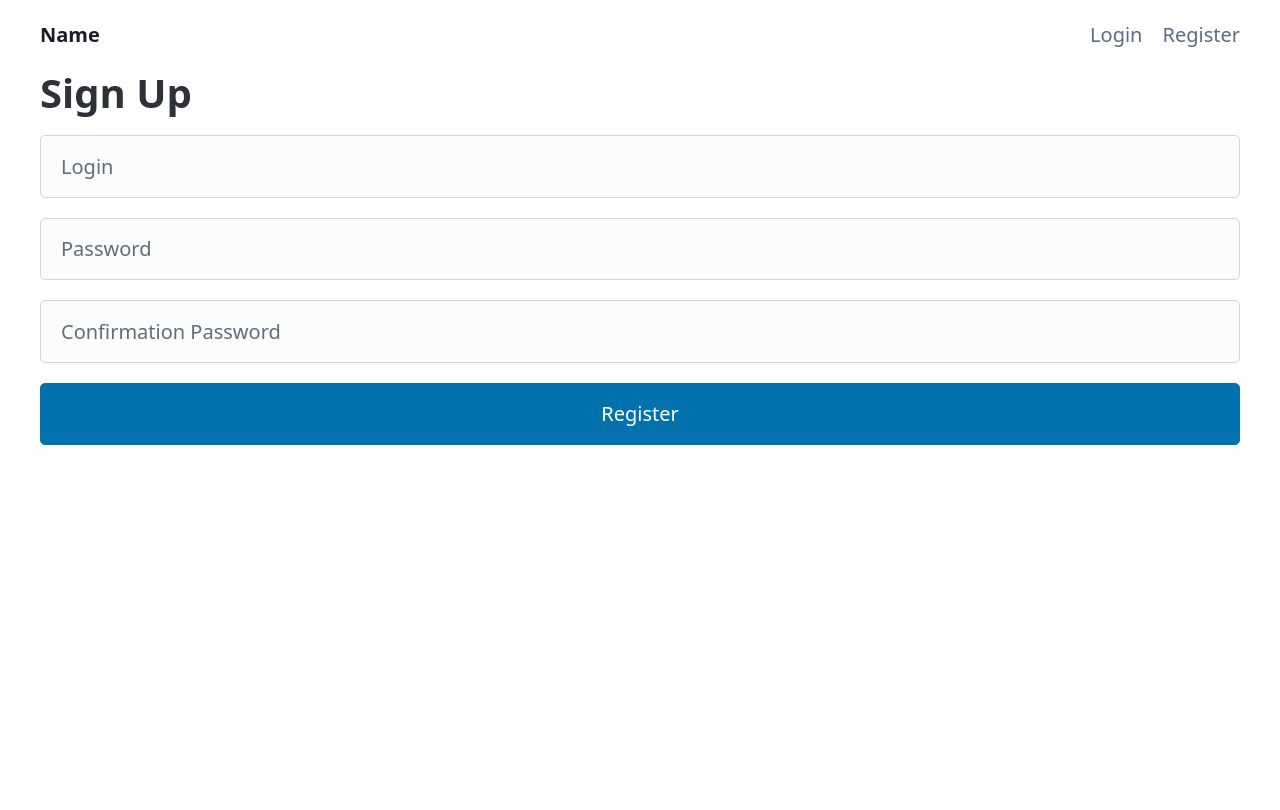
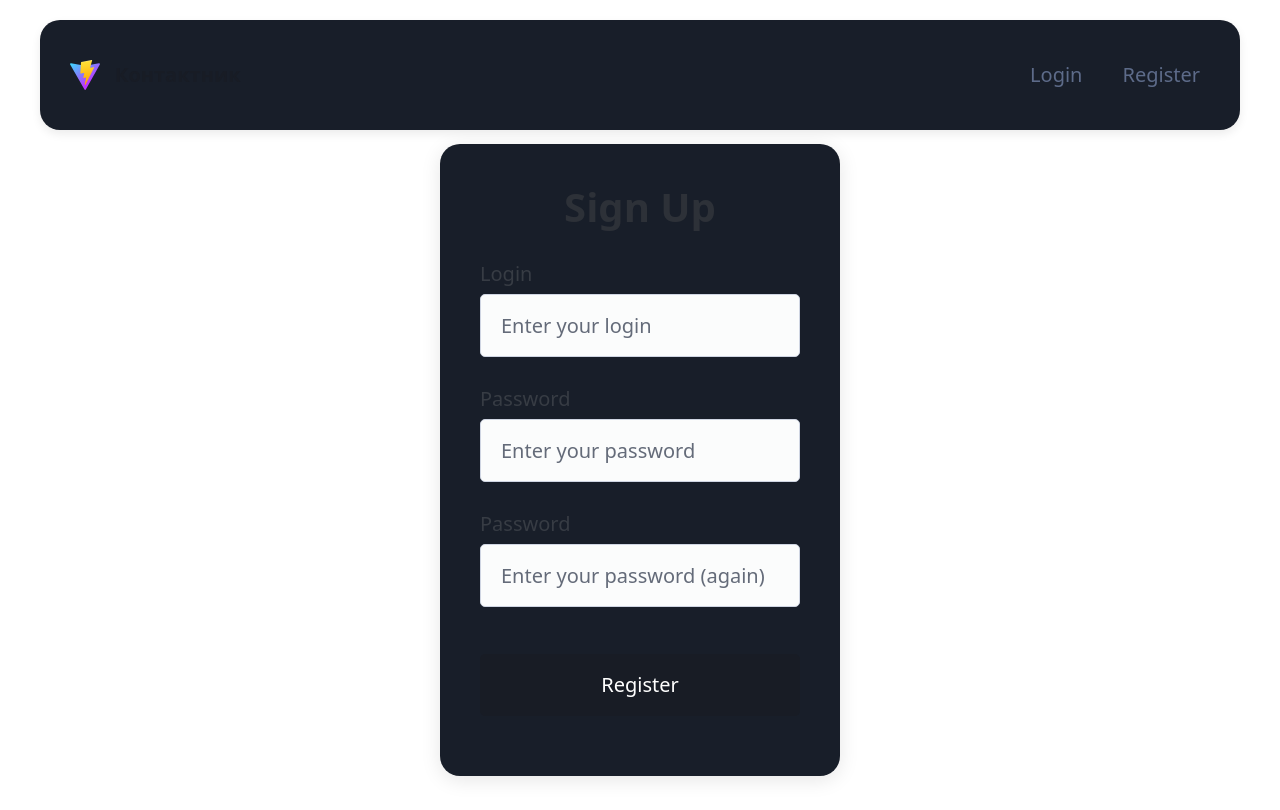
Before and after one commit to sdrtba/Kursovaya, a React (Vite) app in the folder frontend/: page /register in a window 1280 px wide. Built offline with nearby package versions, Linux system fonts and the light colour scheme; no server answers.

Commit message:
style with gpt

```diff
--- a/frontend/package.json
+++ b/frontend/package.json
@@ -4,6 +4,7 @@
   "version": "0.0.0",
   "type": "module",
   "scripts": {
+    "test": "vite --host 0.0.0.0 --port 3000",
     "dev": "vite",
     "build": "vite build",
     "lint": "eslint .",
--- a/frontend/src/api/axiosApi.js
+++ b/frontend/src/api/axiosApi.js
@@ -1,7 +1,7 @@
 import axios from 'axios'
 
 export const api = axios.create({
-  baseURL: 'http://213.108.23.238/api',
+  baseURL: 'http://localhost:8000/api',
   headers: {
     'Content-Type': "application/json",
   },
--- a/frontend/src/components/Navbar.jsx
+++ b/frontend/src/components/Navbar.jsx
@@ -1,5 +1,6 @@
 import { Link, useNavigate } from 'react-router-dom'
 import { useAuth } from '../contexts/AuthContext'
+import React from "react";
 
 export const Navbar = () => {
   const [token, setToken] = useAuth()
@@ -11,26 +12,54 @@ export const Navbar = () => {
   };
 
   return (
-    <div className="container">
-      <nav >
-      <ul>
-        <li><strong><Link to={"/"} className={"contrast"}>Name</Link></strong></li>
-      </ul>
-      {token ? (
-        <ul>
-          <li><Link to={"/notes"} className={"secondary"}>Notes</Link></li>
-          <li><Link to={"/profile"} className={"secondary"}>Profile</Link></li>
-          <li>
-            <button className="secondary" color={"red"} onClick={handleLogout}>Logout</button>
-          </li>
+    <header className="container">
+      <nav
+        style={{
+          backgroundColor: "#181e29", // светло-серый фон
+          padding: "1rem 1.5rem",
+          borderRadius: "1rem",
+          boxShadow: "0 4px 10px rgba(0, 0, 0, 0.08)",
+          display: "flex",
+          justifyContent: "space-between",
+          alignItems: "center",
+          flexWrap: "wrap",
+          marginTop: "1rem"
+        }}
+      >
+        {/* Лого и название */}
+        <div style={{ display: "flex", alignItems: "center", gap: "0.75rem" }}>
+          <img
+            src="/vite.svg"
+            alt="Notebook Logo"
+            style={{ width: "30px", height: "30px" }}
+          />
+          <strong>
+            <Link to="/" className="contrast" style={{ textDecoration: "none" }}>
+              Контактник
+            </Link>
+          </strong>
+        </div>
+
+        {/* Навигационные ссылки */}
+        <ul style={{ display: "flex", gap: "1rem", listStyle: "none", margin: 0 }}>
+          {token ? (
+            <>
+              <li><Link to="/notes" className="secondary">Notes</Link></li>
+              <li><Link to="/profile" className="secondary">Profile</Link></li>
+              <li>
+                <button className="contrast" onClick={handleLogout}>
+                  Logout
+                </button>
+              </li>
+            </>
+          ) : (
+            <>
+              <li><Link to="/login" className="secondary">Login</Link></li>
+              <li><Link to="/register" className="secondary">Register</Link></li>
+            </>
+          )}
         </ul>
-      ) : (
-        <ul>
-          <li><Link to={"/login"} className={"secondary"}>Login</Link></li>
-          <li><Link to={"/register"} className={"secondary"}>Register</Link></li>
-        </ul>
-      )}
-    </nav>
-    </div>
+      </nav>
+    </header>
   )
 }
--- a/frontend/src/pages/HomePage.jsx
+++ b/frontend/src/pages/HomePage.jsx
@@ -1,9 +1,29 @@
-import {Link} from "react-router-dom";
+import React from "react";
+import { Link } from "react-router-dom";
 
 export const HomePage = () => {
   return (
-    <div className="container">
-      <h1>Home Page</h1>
-    </div>
-  )
-}
+    <main className="container" style={{ paddingTop: "3rem" }}>
+      <section className="grid">
+        <div style={{ paddingTop: "10rem" }}>
+          <h1>Добро пожаловать в Контактник</h1>
+          <p>
+            Управляй своими контактами быстро, удобно и безопасно. Добавляй,
+            редактируй и удаляй людей, чтобы ничего не забыть.
+          </p>
+          <Link to="/notes">
+            <button className="primary">Перейти к контактам</button>
+          </Link>
+        </div>
+
+        <div>
+          <img
+            src="../../public/home.svg"
+            alt="Notebook illustration"
+            style={{ width: "100%", borderRadius: "1rem" }}
+          />
+        </div>
+      </section>
+    </main>
+  );
+};
--- a/frontend/src/pages/LoginPage.jsx
+++ b/frontend/src/pages/LoginPage.jsx
@@ -36,36 +36,70 @@ export const LoginPage = () => {
   }
 
   return (
-    <main className="container">
-      <h1>Sign in</h1>
+    <main
+      className="container"
+      style={{
+        display: "flex",
+        alignItems: "center",
+        justifyContent: "center",
+        minHeight: "80vh",
+      }}
+    >
+      <article
+        style={{
+          maxWidth: "400px",
+          width: "100%",
+          padding: "2rem",
+          borderRadius: "1rem",
+          boxShadow: "0 4px 20px rgba(0, 0, 0, 0.1)",
+          backgroundColor: "#181e29",
+        }}
+      >
+        <h1 style={{ textAlign: "center", marginBottom: "1.5rem" }}>Sign in</h1>
+
         <form onSubmit={handleSubmit}>
-        <p>{error}</p>
+          {error && (
+            <p style={{ color: "crimson", marginBottom: "1rem" }}>{error}</p>
+          )}
+
+          <label>
+            Login
             <input
               type="text"
               name="login"
-          placeholder="Login"
-          aria-label="Login"
+              placeholder="Enter your login"
               autoComplete="username"
               value={login}
               onChange={(e) => setLogin(e.target.value)}
               maxLength={255}
               required
             />
+          </label>
+
+          <label>
+            Password
             <input
               type="password"
               name="password"
-          placeholder="Password"
-          aria-label="Password"
+              placeholder="Enter your password"
               autoComplete="current-password"
               value={password}
               onChange={(e) => setPassword(e.target.value)}
               maxLength={255}
               required
             />
-        <button type="submit" aria-busy={loading}>
-          Login
+          </label>
+
+          <button
+            type="submit"
+            className="contrast"
+            aria-busy={loading}
+            style={{ width: "100%", marginTop: "1rem" }}
+          >
+            {loading ? "Logging in..." : "Login"}
           </button>
         </form>
+      </article>
     </main>
   )
 }
--- a/frontend/src/pages/ProfilePage.jsx
+++ b/frontend/src/pages/ProfilePage.jsx
@@ -34,36 +34,78 @@ export const ProfilePage = () => {
   }
 
   return (
-    <div className="container">
-      <h1>Update Password</h1>
+    <main
+      className="container"
+      style={{
+        display: "flex",
+        justifyContent: "center",
+        alignItems: "center",
+        minHeight: "80vh",
+      }}
+    >
+      <article
+        style={{
+          maxWidth: "400px",
+          width: "100%",
+          padding: "2rem",
+          borderRadius: "1rem",
+          boxShadow: "0 4px 20px rgba(0, 0, 0, 0.1)",
+          backgroundColor: "#181e29",
+        }}
+      >
+        <h2 style={{ textAlign: "center", marginBottom: "1.5rem" }}>
+          🔐 Update Password
+        </h2>
+
         <form onSubmit={handlePasswordUpdate}>
-        <p>{status}</p>
+          {status && (
+            <p
+              style={{
+                color: status.toLowerCase().includes("success") ? "green" : "crimson",
+                marginBottom: "1rem",
+                textAlign: "center",
+              }}
+            >
+              {status}
+            </p>
+          )}
+
+          <label>
+            Current Password
             <input
               type="password"
               name="oldPassword"
-          placeholder="Old Password"
-          aria-label="Password"
+              placeholder="Enter current password"
               autoComplete="current-password"
               value={oldPassword}
               onChange={(e) => setOldPassword(e.target.value)}
-          maxLength={255}
               required
             />
+          </label>
+
+          <label>
+            New Password
             <input
               type="password"
               name="newPassword"
-          placeholder="New Password"
-          aria-label="Password"
-          autoComplete="current-password"
+              placeholder="Enter new password"
+              autoComplete="new-password"
               value={newPassword}
               onChange={(e) => setNewPassword(e.target.value)}
-          maxLength={255}
               required
             />
-        <button type="submit" aria-busy={loading}>
-          Change Password
+          </label>
+
+          <button
+            type="submit"
+            className="contrast"
+            style={{ width: "100%", marginTop: "1rem" }}
+            aria-busy={loading}
+          >
+            {loading ? "Updating..." : "Change Password"}
           </button>
         </form>
-    </div>
+      </article>
+    </main>
   )
 }
--- a/frontend/src/pages/RegisterPage.jsx
+++ b/frontend/src/pages/RegisterPage.jsx
@@ -36,49 +36,84 @@ export const RegisterPage = () => {
   }
 
   return (
-    <main className="container">
-      <h1>Sign Up</h1>
+    <main
+      className="container"
+      style={{
+        display: "flex",
+        alignItems: "center",
+        justifyContent: "center",
+        minHeight: "85vh",
+      }}
+    >
+      <article
+        style={{
+          maxWidth: "400px",
+          width: "100%",
+          padding: "2rem",
+          borderRadius: "1rem",
+          boxShadow: "0 4px 20px rgba(0, 0, 0, 0.1)",
+          backgroundColor: "#181e29",
+        }}
+      >
+        <h1 style={{ textAlign: "center", marginBottom: "1.5rem" }}>Sign Up</h1>
+
         <form onSubmit={handleSubmit}>
-        <p>{error}</p>
+          {error && (
+            <p style={{ color: "crimson", marginBottom: "1rem" }}>{error}</p>
+          )}
+
+          <label>
+            Login
             <input
               type="text"
               name="login"
-          placeholder="Login"
-          aria-label="Login"
+              placeholder="Enter your login"
               autoComplete="username"
               value={login}
               onChange={(e) => setLogin(e.target.value)}
               maxLength={255}
               required
             />
+          </label>
+
+          <label>
+            Password
             <input
               type="password"
               name="password"
-          placeholder="Password"
-          aria-label="Password"
+              placeholder="Enter your password"
               autoComplete="current-password"
               value={password}
               onChange={(e) => setPassword(e.target.value)}
-          aria-invalid={isPasswordError ? "true" : ""}
               maxLength={255}
               required
             />
+          </label>
+
+          <label>
+            Password
             <input
               type="password"
-          name="confirmationPassword"
-          placeholder="Confirmation Password"
-          aria-label="Password"
+              name="password"
+              placeholder="Enter your password (again)"
               autoComplete="current-password"
               value={confirmationPassword}
               onChange={(e) => setConfirmationPassword(e.target.value)}
-          aria-invalid={isPasswordError ? "true" : ""}
               maxLength={255}
               required
             />
-        <button type="submit" aria-busy={loading}>
-          Register
+          </label>
+
+          <button
+            type="submit"
+            className="contrast"
+            aria-busy={loading}
+            style={{ width: "100%", marginTop: "1rem" }}
+          >
+            {loading ? "Registration..." : "Register"}
           </button>
         </form>
+      </article>
     </main>
   )
 }
--- a/frontend/vite.config.js
+++ b/frontend/vite.config.js
@@ -1,7 +1,7 @@
 import { defineConfig } from 'vite'
 import react from '@vitejs/plugin-react'
 
-// https://vite.dev/config/
+// https://vite.dev/con fig/
 export default defineConfig({
   plugins: [react()],
   server: {
```
Also changed, not shown: frontend/src/components/ContactModal.jsx (+73 -38 lines), frontend/src/pages/NotesPage.jsx (+57 -18 lines), frontend/public/home.svg (added). Lines whose indentation alone changed are shown as unchanged.
